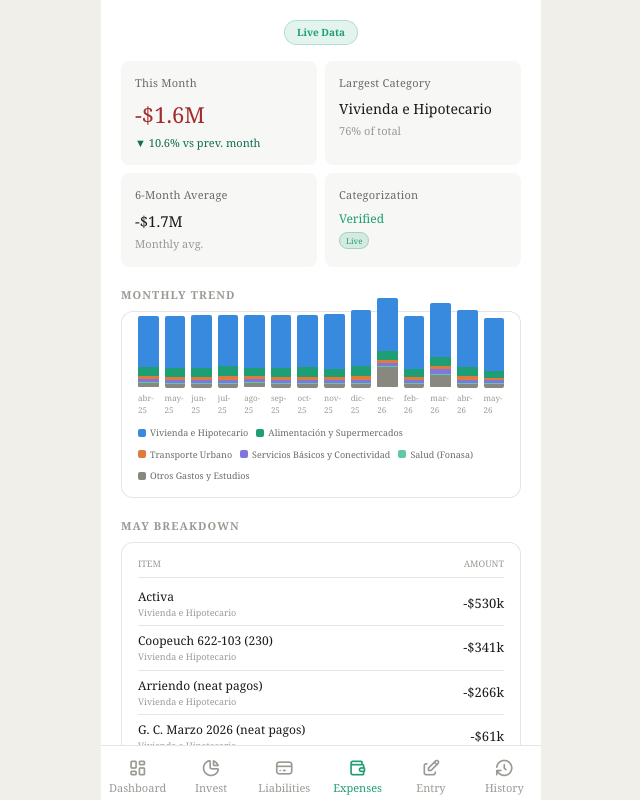
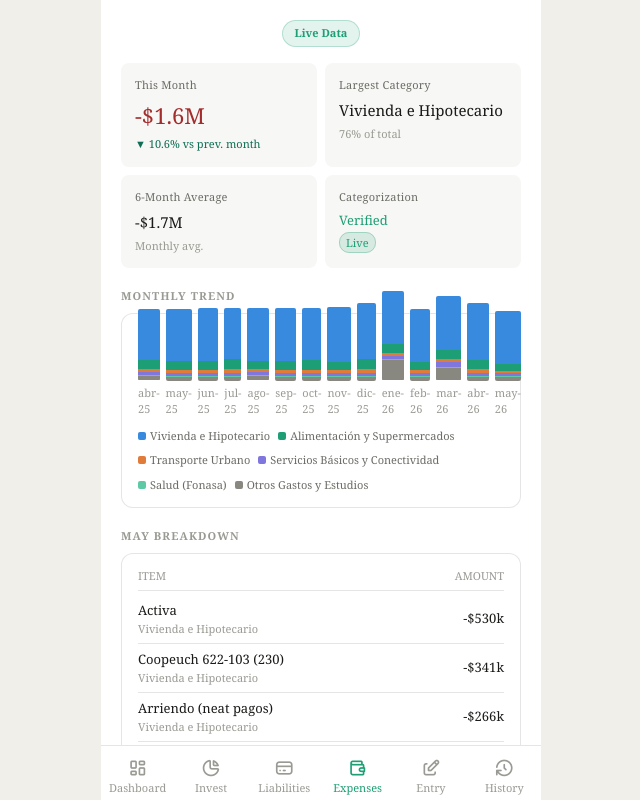
Before and after one commit to badi11a/notebook-rb, a Next.js app: page / in a window 1280 px wide. Both pictures are taken after a click on the button "Expenses". Shown: the top 800 px of the page, without its empty margins (319-959 px from the left). Built offline with nearby package versions, Linux system fonts and the light colour scheme; no server answers; the database is empty.

Commit message:
feat: apply type scale to remaining components

```diff
--- a/src/components/Expenses.tsx
+++ b/src/components/Expenses.tsx
@@ -91,7 +91,7 @@ export default function Expenses() {
       <div style={{ display: 'flex', justifyContent: 'center', marginBottom: '16px' }}>
         <span style={{
           background: 'rgba(29,158,117,0.12)', color: '#1D9E75',
-          border: '1px solid rgba(29,158,117,0.25)', fontSize: '10px',
+          border: '1px solid rgba(29,158,117,0.25)', fontSize: 'var(--text-xs)',
           padding: '4px 12px', borderRadius: '20px', fontWeight: 600,
         }}>
           Live Data
@@ -108,21 +108,21 @@ export default function Expenses() {
         </div>
         <div className="metric">
           <div className="metric-label">Largest Category</div>
-          <div className="metric-value" style={{ fontSize: '14px' }}>Vivienda e Hipotecario</div>
+          <div className="metric-value" style={{ fontSize: 'var(--text-base)' }}>Vivienda e Hipotecario</div>
           <div className="metric-delta">{((current.housing / currentTotal) * 100).toFixed(0)}% of total</div>
         </div>
         <div className="metric">
           <div className="metric-label">6-Month Average</div>
-          <div className="metric-value" style={{ fontSize: '15px' }}>-{fmtM(avgMonthly)}</div>
+          <div className="metric-value" style={{ fontSize: 'var(--text-base)' }}>-{fmtM(avgMonthly)}</div>
           <div className="metric-delta">Monthly avg.</div>
         </div>
         <div className="metric">
           <div className="metric-label">Categorization</div>
-          <div className="metric-value" style={{ fontSize: '12px', color: '#1D9E75' }}>Verified</div>
+          <div className="metric-value" style={{ fontSize: 'var(--text-sm)', color: '#1D9E75' }}>Verified</div>
           <div className="metric-delta">
             <span style={{
               background: 'rgba(29,158,117,0.15)', color: '#1D9E75',
-              fontSize: '8px', padding: '2px 6px', borderRadius: '10px',
+              fontSize: 'var(--text-xs)', padding: '2px 6px', borderRadius: '10px',
               border: '1px solid rgba(29,158,117,0.3)',
             }}>
               Live
@@ -146,12 +146,12 @@ export default function Expenses() {
                     return <div key={cat} style={{ width: '100%', height: `${segH}px`, background: CATEGORY_COLORS[cat], flexShrink: 0 }}></div>;
                   })}
                 </div>
-                <div style={{ fontSize: '8px', color: 'var(--text-tertiary)', marginTop: '4px' }}>{d.month}</div>
+                <div style={{ fontSize: 'var(--text-xs)', color: 'var(--text-tertiary)', marginTop: '4px' }}>{d.month}</div>
               </div>
             );
           })}
         </div>
-        <div style={{ display: 'flex', flexWrap: 'wrap', gap: '8px', fontSize: '9px', color: 'var(--text-secondary)' }}>
+        <div style={{ display: 'flex', flexWrap: 'wrap', gap: '8px', fontSize: 'var(--text-xs)', color: 'var(--text-secondary)' }}>
           {CATEGORIES.map(cat => (
             <span key={cat} style={{ display: 'flex', alignItems: 'center', gap: '4px' }}>
               <span style={{ width: '8px', height: '8px', borderRadius: '2px', background: CATEGORY_COLORS[cat], display: 'inline-block' }}></span>
@@ -163,22 +163,22 @@ export default function Expenses() {
 
       <div className="section-label">May Breakdown</div>
       <div className="card">
-        <div style={{ display: 'flex', justifyContent: 'space-between', fontSize: '9px', color: 'var(--text-tertiary)', borderBottom: '1px solid var(--border)', paddingBottom: '6px', marginBottom: '4px' }}>
+        <div style={{ display: 'flex', justifyContent: 'space-between', fontSize: 'var(--text-xs)', color: 'var(--text-tertiary)', borderBottom: '1px solid var(--border)', paddingBottom: '6px', marginBottom: '4px' }}>
           <span>ITEM</span>
           <span>AMOUNT</span>
         </div>
         {BREAKDOWN.map((e, i) => (
           <div key={i} style={{ display: 'flex', justifyContent: 'space-between', alignItems: 'center', padding: '6px 0', borderBottom: i < BREAKDOWN.length - 1 ? '1px solid var(--border)' : 'none' }}>
             <div>
-              <div style={{ fontSize: '12px', color: 'var(--text-primary)' }}>{e.item}</div>
-              <div style={{ fontSize: '9px', color: 'var(--text-tertiary)' }}>{CATEGORY_LABELS[e.category as ExpenseCategory] || e.category}</div>
+              <div style={{ fontSize: 'var(--text-sm)', color: 'var(--text-primary)' }}>{e.item}</div>
+              <div style={{ fontSize: 'var(--text-xs)', color: 'var(--text-tertiary)' }}>{CATEGORY_LABELS[e.category as ExpenseCategory] || e.category}</div>
             </div>
-            <div style={{ fontSize: '13px', color: 'var(--text-primary)', fontWeight: 500 }}>-{fmtM(e.amount)}</div>
+            <div style={{ fontSize: 'var(--text-sm)', color: 'var(--text-primary)', fontWeight: 500 }}>-{fmtM(e.amount)}</div>
           </div>
         ))}
         <div style={{ display: 'flex', justifyContent: 'space-between', paddingTop: '8px', marginTop: '4px', borderTop: '1px solid var(--border)' }}>
-          <span style={{ fontSize: '12px', fontWeight: 600, color: 'var(--text-primary)' }}>Total</span>
-          <span style={{ fontSize: '13px', fontWeight: 600, color: 'var(--red-text)' }}>-{fmtM(breakdownTotal)}</span>
+          <span style={{ fontSize: 'var(--text-sm)', fontWeight: 600, color: 'var(--text-primary)' }}>Total</span>
+          <span style={{ fontSize: 'var(--text-sm)', fontWeight: 600, color: 'var(--red-text)' }}>-{fmtM(breakdownTotal)}</span>
         </div>
       </div>
 
--- a/src/components/Historial.tsx
+++ b/src/components/Historial.tsx
@@ -31,19 +31,19 @@ export default function Historial() {
   }, []);
 
   if (loading) return (
-    <div style={{ textAlign: 'center', padding: '60px 0', color: 'var(--text-tertiary)', fontSize: '13px' }}>
+    <div style={{ textAlign: 'center', padding: '60px 0', color: 'var(--text-tertiary)', fontSize: 'var(--text-sm)' }}>
       Cargando…
     </div>
   );
 
   if (error) return (
-    <div style={{ margin: '12px 0', padding: '12px 14px', background: 'var(--red-bg)', borderRadius: 'var(--radius-sm)', fontSize: '12px', color: 'var(--red-text)' }}>
+    <div style={{ margin: '12px 0', padding: '12px 14px', background: 'var(--red-bg)', borderRadius: 'var(--radius-sm)', fontSize: 'var(--text-sm)', color: 'var(--red-text)' }}>
       {error}
     </div>
   );
 
   if (resumen.length === 0) return (
-    <div style={{ textAlign: 'center', padding: '60px 0', color: 'var(--text-tertiary)', fontSize: '13px' }}>
+    <div style={{ textAlign: 'center', padding: '60px 0', color: 'var(--text-tertiary)', fontSize: 'var(--text-sm)' }}>
       Sin historial — ingresa snapshots en Entry
     </div>
   );
@@ -69,10 +69,10 @@ export default function Historial() {
               {/* Fila superior: mes + net worth */}
               <div style={{ display: 'flex', justifyContent: 'space-between', alignItems: 'flex-start', marginBottom: '10px' }}>
                 <div>
-                  <div style={{ fontSize: '13px', color: 'var(--text)' }}>{formatMes(r.fecha)}</div>
+                  <div style={{ fontSize: 'var(--text-sm)', color: 'var(--text)' }}>{formatMes(r.fecha)}</div>
                   {delta !== null && (
                     <div style={{
-                      fontSize: '11px',
+                      fontSize: 'var(--text-xs)',
                       marginTop: '2px',
                       color: delta >= 0 ? 'var(--green-text)' : 'var(--red-text)',
                     }}>
@@ -81,8 +81,8 @@ export default function Historial() {
                   )}
                 </div>
                 <div style={{ textAlign: 'right' }}>
-                  <div style={{ fontSize: '9px', color: 'var(--text-tertiary)', letterSpacing: '.06em', textTransform: 'uppercase', marginBottom: '2px' }}>Net Worth</div>
-                  <div style={{ fontSize: '22px', color: 'var(--green)', lineHeight: 1 }}>{fmtM(Number(r.neto))}</div>
+                  <div style={{ fontSize: 'var(--text-xs)', color: 'var(--text-tertiary)', letterSpacing: '.06em', textTransform: 'uppercase', marginBottom: '2px' }}>Net Worth</div>
+                  <div style={{ fontSize: 'var(--text-2xl)', color: 'var(--green)', lineHeight: 1 }}>{fmtM(Number(r.neto))}</div>
                 </div>
               </div>
 
@@ -95,8 +95,8 @@ export default function Historial() {
                   { label: 'Liquid',       value: r.liquido, color: 'var(--amber-text)'},
                 ].map(({ label, value, color }) => (
                   <div key={label} style={{ background: 'var(--bg-secondary)', borderRadius: 'var(--radius-sm)', padding: '8px 10px' }}>
-                    <div style={{ fontSize: '9px', color: 'var(--text-tertiary)', letterSpacing: '.04em', textTransform: 'uppercase', marginBottom: '3px' }}>{label}</div>
-                    <div style={{ fontSize: '14px', color }}>{fmtM(Number(value))}</div>
+                    <div style={{ fontSize: 'var(--text-xs)', color: 'var(--text-tertiary)', letterSpacing: '.04em', textTransform: 'uppercase', marginBottom: '3px' }}>{label}</div>
+                    <div style={{ fontSize: 'var(--text-base)', color }}>{fmtM(Number(value))}</div>
                   </div>
                 ))}
               </div>
--- a/src/components/Inversiones.tsx
+++ b/src/components/Inversiones.tsx
@@ -96,7 +96,7 @@ export default function Inversiones() {
 
       <div className="donut-legend" style={{ marginBottom: '25px', display: 'flex', flexWrap: 'wrap', gap: '8px', justifyContent: 'center' }}>
         {grupos.map((g) => (
-          <span key={g.label} className="donut-item" style={{ display: 'flex', alignItems: 'center', gap: '4px', fontSize: '10px', color: 'var(--text-secondary)' }}>
+          <span key={g.label} className="donut-item" style={{ display: 'flex', alignItems: 'center', gap: '4px', fontSize: 'var(--text-xs)', color: 'var(--text-secondary)' }}>
             <span className="donut-dot" style={{ width: '7px', height: '7px', borderRadius: '2px', background: g.color }}></span>
             {g.label} {fmtM(g.total)}
           </span>
@@ -121,16 +121,16 @@ export default function Inversiones() {
                     <div className="asset-dot" style={{ background: g.color }}></div>
                     <div style={{ flex: 1 }}>
                       <div className="asset-name" style={{ fontWeight: 'bold', textTransform: (isCuenta || isOtros) ? 'capitalize' : 'none' }}>{titulo}</div>
-                      <div className="asset-inst" style={{ fontSize: '11px', marginTop: '2px' }}>{subtitulo}</div>
+                      <div className="asset-inst" style={{ fontSize: 'var(--text-xs)', marginTop: '2px' }}>{subtitulo}</div>
                       {!isCuenta && !isOtros && s.deltaPct !== undefined && (
-                        <div style={{ fontSize: '10px', fontWeight: 'bold', color: s.deltaPct >= 0 ? 'var(--green-text)' : 'var(--red-text)', marginTop: '2px' }}>
+                        <div style={{ fontSize: 'var(--text-xs)', fontWeight: 'bold', color: s.deltaPct >= 0 ? 'var(--green-text)' : 'var(--red-text)', marginTop: '2px' }}>
                           {s.deltaPct >= 0 ? '▲' : '▼'} {Math.abs(s.deltaPct).toFixed(1)}%
                         </div>
                       )}
                     </div>
                     <div style={{ textAlign: 'right' }}>
                       <div className="asset-val" style={{ fontWeight: '500' }}>{fmtM(s.valor_clp)}</div>
-                      <div style={{ fontSize: '10px', color: 'var(--text-tertiary)' }}>{pct.toFixed(1).replace('.', ',')}%</div>
+                      <div style={{ fontSize: 'var(--text-xs)', color: 'var(--text-tertiary)' }}>{pct.toFixed(1).replace('.', ',')}%</div>
                     </div>
                   </div>
                 );
```
Also changed, not shown: src/components/Dashboard.tsx (+8 -10 lines).
